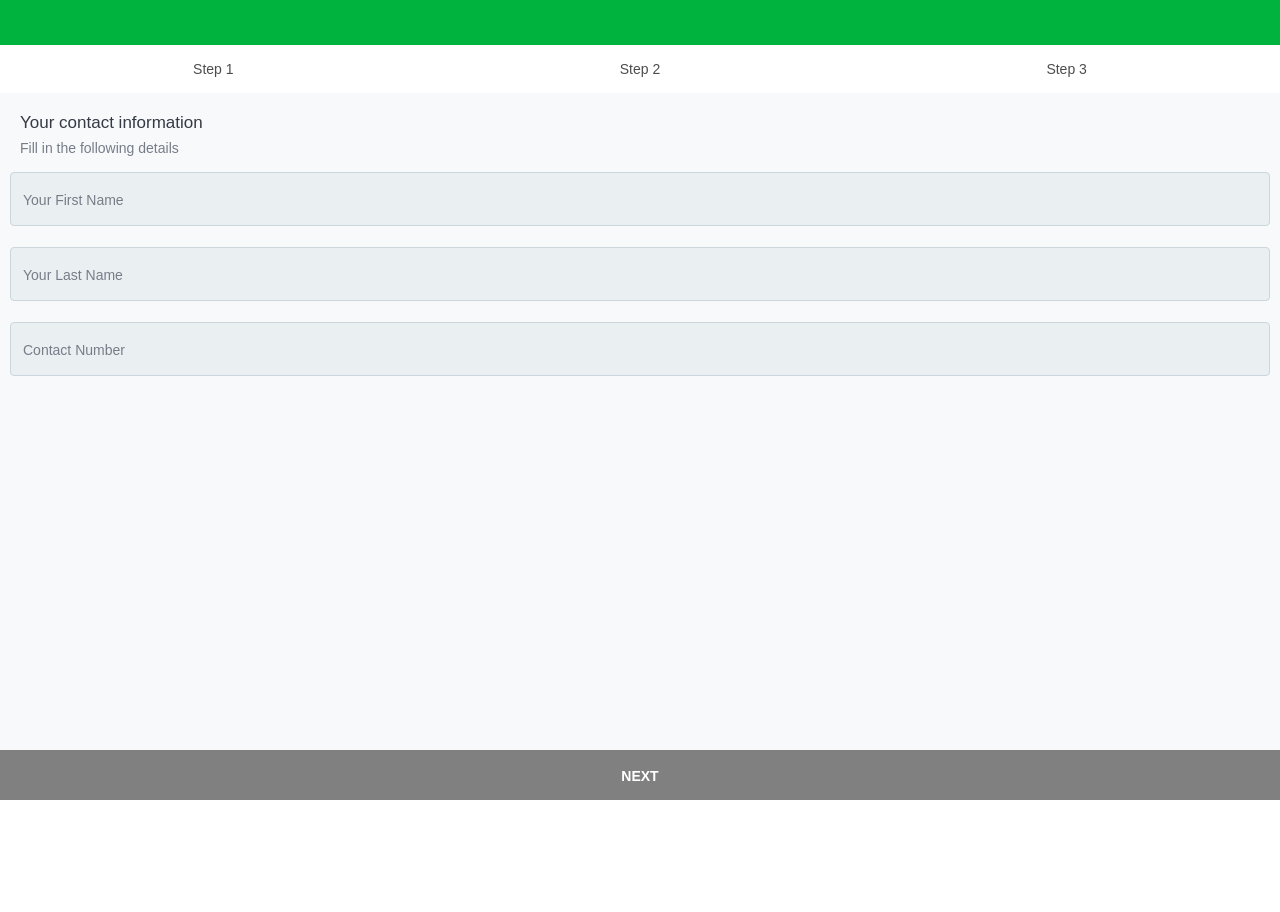
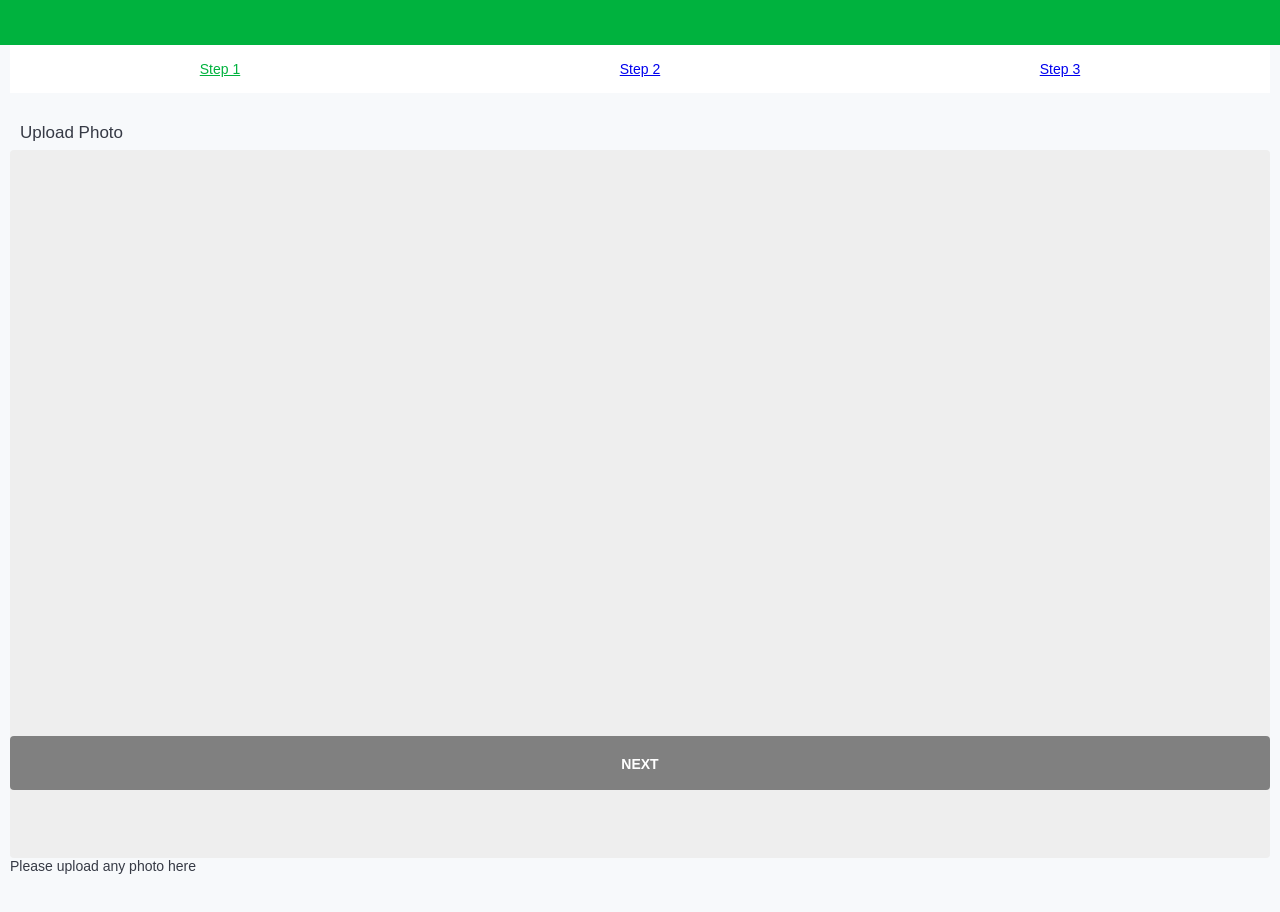
Before and after one commit to philipyoungg/simple-form, a React (Create React App) app: page /#/1 in a window 1280 px wide. Shown: the top 912 px of the page. Before the commit the page ends 800 px from the top, so only its background shows below. Built offline with nearby package versions, Linux system fonts and the light colour scheme.

Commit message:
added routing and file upload

```diff
--- a/src/App.js
+++ b/src/App.js
@@ -2,11 +2,12 @@ import React, { Component } from "react";
 import Helmet from "react-helmet";
 import "./App.css";
 
-import Header from "./Header";
+import { Route, Redirect } from "react-router-dom";
 import Wrapper from "./Wrapper";
 import AppBar from "./AppBar";
-import Steps from "./Steps";
-import FormUserRegistration from './FormUserRegistration'
+import PhotoUpload from "./PhotoUpload";
+import FormUserRegistration from "./FormUserRegistration";
+import Complete from "./Complete";
 
 class App extends Component {
   render() {
@@ -14,7 +15,7 @@ class App extends Component {
       <div
         className="App"
         style={{
-          paddingBottom: "50px",
+          paddingBottom: 50,
           backgroundColor: "#F7F9FB",
           minHeight: "100vh"
         }}
@@ -30,13 +31,11 @@ class App extends Component {
           />
         </Helmet>
         <AppBar />
-        <Steps />
         <Wrapper>
-          <Header
-            title="Your contact information"
-            description="Fill in the following details"
-          />
-          <FormUserRegistration />
+          <Redirect from='/' to='/1'></Redirect>
+          <Route path="/1" component={PhotoUpload} />
+          <Route path="/2" component={FormUserRegistration} />
+          <Route path="/3" component={Complete} />
         </Wrapper>
       </div>
     );
--- a/src/AppBar.js
+++ b/src/AppBar.js
@@ -6,7 +6,7 @@ import {
 const AppBar = () => (
   <div
     style={{
-      height: "45px",
+      height: 45,
       width: "100%",
       backgroundColor: colorPrimary,
     }}
--- /dev/null
+++ b/src/Complete.jsx
@@ -0,0 +1,11 @@
+import React from "react";
+import Header from "./Header";
+import Steps from "./Steps";
+const Complete = () => (
+  <div>
+    <Steps />
+    <Header title="Complete" center />
+  </div>
+);
+
+export default Complete;
--- a/src/FixedButton.js
+++ b/src/FixedButton.js
@@ -1,30 +1,41 @@
 import React from "react";
+import { Link } from "react-router-dom";
 import { colorPrimary } from "./variable";
 
-const FixedButton = ({ valid }) => {
+const FixedButton = ({ valid, to }) => {
   return (
+    <div
+      style={{
+        padding: "10px",
+        position: "fixed",
+        width: "100%",
+        bottom: 0,
+        left: 0,
+        zIndex: "100"
+      }}
+    >
+      <Link to={to}>
         <button
           type="submit"
           disabled={!valid}
           style={{
-        height: "50px",
+            height: 54,
             width: "100%",
             fontWeight: "bold",
             color: "white",
             textAlign: "center",
-        lineHeight: "50px",
-        position: "fixed",
-        zIndex: "100",
-        left: 0,
-        bottom: 0,
+            lineHeight: "54px",
             border: "none",
             cursor: "pointer",
-        backgroundColor: valid ? colorPrimary : 'gray',
+            borderRadius: "4px",
+            backgroundColor: valid ? colorPrimary : "gray"
           }}
         >
           NEXT
         </button>
+      </Link>
+    </div>
   );
-}
+};
 
 export default FixedButton;
--- a/src/FormUserRegistration.jsx
+++ b/src/FormUserRegistration.jsx
@@ -1,6 +1,8 @@
 import React from "react";
 import { Field, reduxForm } from "redux-form";
 import FixedButton from "./FixedButton";
+import Header from "./Header";
+import Steps from "./Steps";
 import { fontSizePrimary, textColorSecondary } from "./variable";
 
 const validate = values => {
@@ -31,11 +33,11 @@ const renderField = ({
       maxWidth: "100%",
       border: "1px solid",
       borderColor: "#CCD6DD",
-      borderRadius: "4px",
-      marginBottom: "21px",
+      borderRadius: 4,
+      marginBottom: 21,
       overflow: "inherit",
       padding: "0 12px",
-      height: "54px",
+      height: 54,
       position: "relative"
     }}
   >
@@ -45,7 +47,7 @@ const renderField = ({
       style={{
         position: "relative",
         padding: 0,
-        marginTop: "4px",
+        marginTop: 4,
         fontSize: fontSizePrimary,
         marginBottom: "0",
         background: "transparent",
@@ -62,6 +64,7 @@ const renderField = ({
         transition: "0.3s ease-in-out",
         transformOrigin: "left 0",
         color: textColorSecondary,
+        pointerEvents: "none",
         transform: dirty
           ? "scale(0.75) translateY(-10px)"
           : active ? "scale(0.75) translateY(-10px)" : ""
@@ -71,17 +74,16 @@ const renderField = ({
     </p>
     {touched &&
       error &&
-      <span
+      <p
         style={{
           position: "absolute",
-          top: "56px",
-          left: 0,
+          top: 57,
           color: "red",
           fontSize: 11
         }}
       >
         {error}
-      </span>}
+      </p>}
   </div>
 );
 
@@ -108,13 +110,26 @@ class FormUserRegistration extends React.Component {
           type="tel"
           label="Contact Number"
         />
-      <FixedButton valid={valid} />
+      <FixedButton valid={valid} to='/3'/>
       </form>
     );
   }
 }
 
-export default reduxForm({
+FormUserRegistration = reduxForm({
   form: "userRegistration",
   validate
 })(FormUserRegistration);
+
+const UserRegistrationPage = ({ handleNextPage }) => (
+  <div>
+    <Steps />
+    <Header
+      title="Your contact information"
+      description="Fill in the following details"
+    />
+    <FormUserRegistration />
+  </div>
+);
+
+export default UserRegistrationPage;
--- a/src/Header.js
+++ b/src/Header.js
@@ -1,24 +1,24 @@
 import React from "react";
-import {
-  textColorPrimary,
-  textColorSecondary
-} from "./variable";
+import { textColorPrimary, textColorSecondary } from "./variable";
 
-const Header = ({ title, description }) => (
-  <div style={{padding: '0 10px',}}>
+const Header = ({ title, description, center, errMessage }) => (
+  <div style={{ padding: "0 10px", textAlign: center ? "center" : "" }}>
     <p
       style={{
         fontSize: "17px",
         color: textColorPrimary,
         fontWeight: "normal",
-        marginBottom: "7px",
+        marginBottom: "7px"
       }}
     >
       {title}
     </p>
-    <p style={{ fontSize: "14px", color: textColorSecondary }}>
-      {description}
-    </p>
+    {description &&
+      <p style={{ fontSize: "14px", color: textColorSecondary }}>
+        {description}
+      </p>}
+    {errMessage && <p style={{ color: "red" }}>{errMessage}</p>}
+
   </div>
 );
 
--- /dev/null
+++ b/src/PhotoUpload.jsx
@@ -0,0 +1,59 @@
+import React from "react";
+import Header from "./Header";
+import Steps from "./Steps";
+import FixedButton from "./FixedButton";
+
+import { textColorSecondary } from "./variable";
+
+class PhotoUpload extends React.Component {
+  state = {
+    imageUrl: "",
+    touched: false
+  };
+  handleClick = () => {
+    this.refs.imageUpload.click();
+    this.setState({
+      touched: true
+    });
+  };
+  handleImageChange = () => {
+    const file = this.refs.imageUpload.files[0];
+    const reader = new FileReader();
+    reader.readAsDataURL(file)
+    reader.onloadend = e =>
+      this.setState({
+        imageUrl: [reader.result],
+        errMessage: ""
+      });
+
+  };
+
+  render() {
+    const errMessage = this.state.touched && this.state.imageUrl === ""
+      ? "You need to upload a photo"
+      : "";
+    return (
+      <div>
+        <Steps />
+        <Header title="Upload Photo" errMessage={errMessage} />
+        <div
+          className="relative aspect-ratio--16x9 bg-light-gray w-100 br2 overflow-hidden"
+          onClick={this.handleClick}
+        >
+          <img className="absolute" src={this.state.imageUrl} alt="" />
+        </div>
+        <input
+          type="file"
+          name="pic"
+          ref="imageUpload"
+          style={{ display: "none" }}
+          onChange={this.handleImageChange}
+        />
+        <FixedButton valid={this.state.imageUrl !== ""} to="/2" />
+        <p style={{ textColorSecondary }}>Please upload any photo here</p>
+      </div>
+    );
+  }
+}
+
+export default PhotoUpload;
--- a/src/Steps.js
+++ b/src/Steps.js
@@ -1,17 +1,21 @@
 import React from "react";
-
+import { connect } from "react-redux";
+import { colorPrimary } from "./variable";
+import { NavLink } from "react-router-dom";
 const Steps = () => (
-  <div>
+  <div style={{paddingBottom: 30}}>
     <div className="cf tc">
-      <div className="fl w-third bg-white pv3 black-70">Step 1</div>
       <div className="fl w-third bg-white pv3 black-70">
-        Step 2
+        <NavLink to="/1" activeStyle={{color: colorPrimary}}>Step 1</NavLink>
       </div>
       <div className="fl w-third bg-white pv3 black-70">
-        Step 3
+        <NavLink to="/2" activeStyle={{color: colorPrimary}}>Step 2</NavLink>
+      </div>
+      <div className="fl w-third bg-white pv3 black-70">
+        <NavLink to="/3" activeStyle={{color: colorPrimary}}>Step 3</NavLink>
       </div>
     </div>
   </div>
 );
 
-export default Steps;
+export default connect(state => ({ activeState: state.activeState }))(Steps);
--- a/src/Wrapper.js
+++ b/src/Wrapper.js
@@ -1,7 +1,7 @@
 import React from "react";
 
 const Wrapper = ({ children }) => (
-  <div style={{padding: '20px 10px'}}>
+  <div style={{padding: '20px 10px', paddingTop: 0}}>
     {children}
   </div>
 );
--- a/src/index.css
+++ b/src/index.css
@@ -16,7 +16,7 @@ h1, h2, h3, p, input {
 }
 
 input:-webkit-autofill, input:-webkit-autofill:hover, input:-webkit-autofill:focus input:-webkit-autofill, textarea:-webkit-autofill, textarea:-webkit-autofill:hover textarea:-webkit-autofill:focus, select:-webkit-autofill, select:-webkit-autofill:hover, select:-webkit-autofill:focus {
-  -webkit-box-shadow: 0 0 0px 1000px #000 inset;
+  -webkit-box-shadow: 0 0 0px 1000px transparent inset;
   transition: background-color 5000s ease-in-out 0s;
 }
 
--- a/src/index.js
+++ b/src/index.js
@@ -3,19 +3,33 @@ import ReactDOM from "react-dom";
 import App from "./App";
 import "./index.css";
 import { createStore, combineReducers } from "redux";
+import { HashRouter } from "react-router-dom";
 import { Provider } from "react-redux";
 import { reducer as formReducer } from "redux-form";
 
+// const activeState = (state = "2", action) => {
+//   return (
+//     {
+//       ["ACTIVE_STATE_CHANGED"]: action.payload
+//     }[action.type] || state
+//   );
+// };
 const reducers = {
+  // activeState,
   form: formReducer
 };
 const reducer = combineReducers(reducers);
 
-const store = createStore(reducer);
+const store = createStore(
+  reducer,
+  window.__REDUX_DEVTOOLS_EXTENSION__ && window.__REDUX_DEVTOOLS_EXTENSION__()
+);
 
 ReactDOM.render(
   <Provider store={store}>
-    <App />
+    <HashRouter>
+      <App />
+    </HashRouter>
   </Provider>,
   document.getElementById("root")
 );
```
Also changed, not shown: src/steps.css (added). Lines whose indentation alone changed are shown as unchanged.
